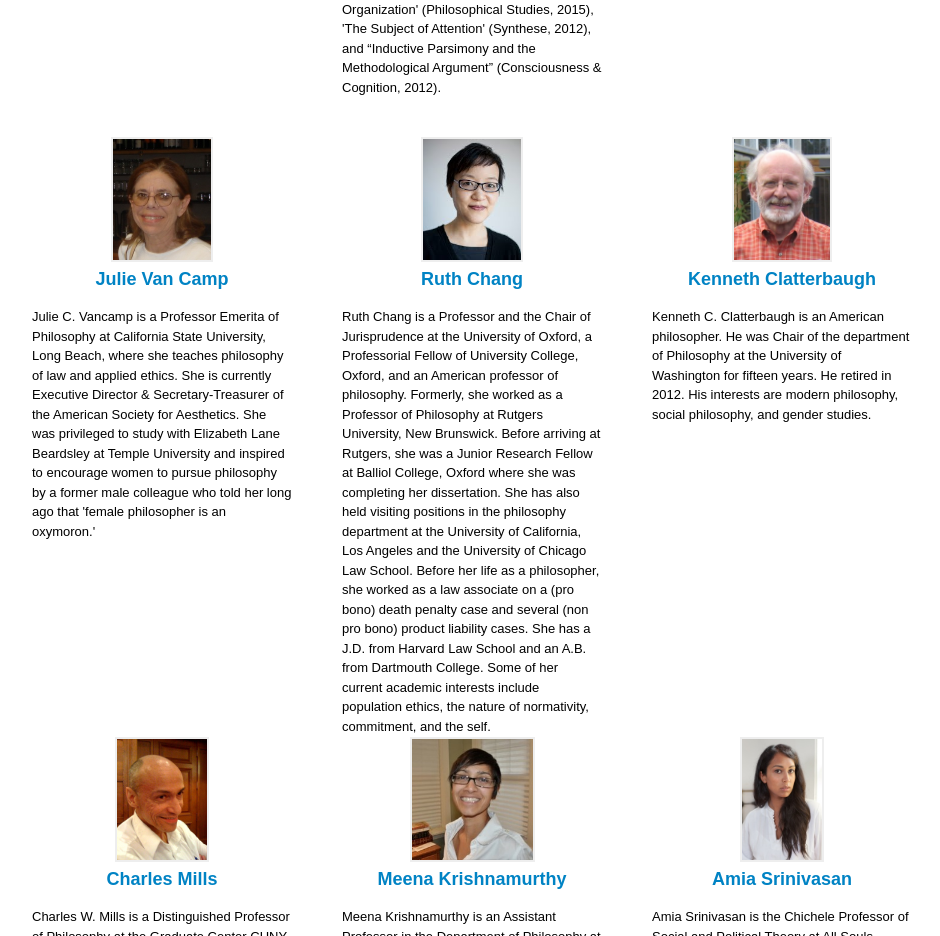
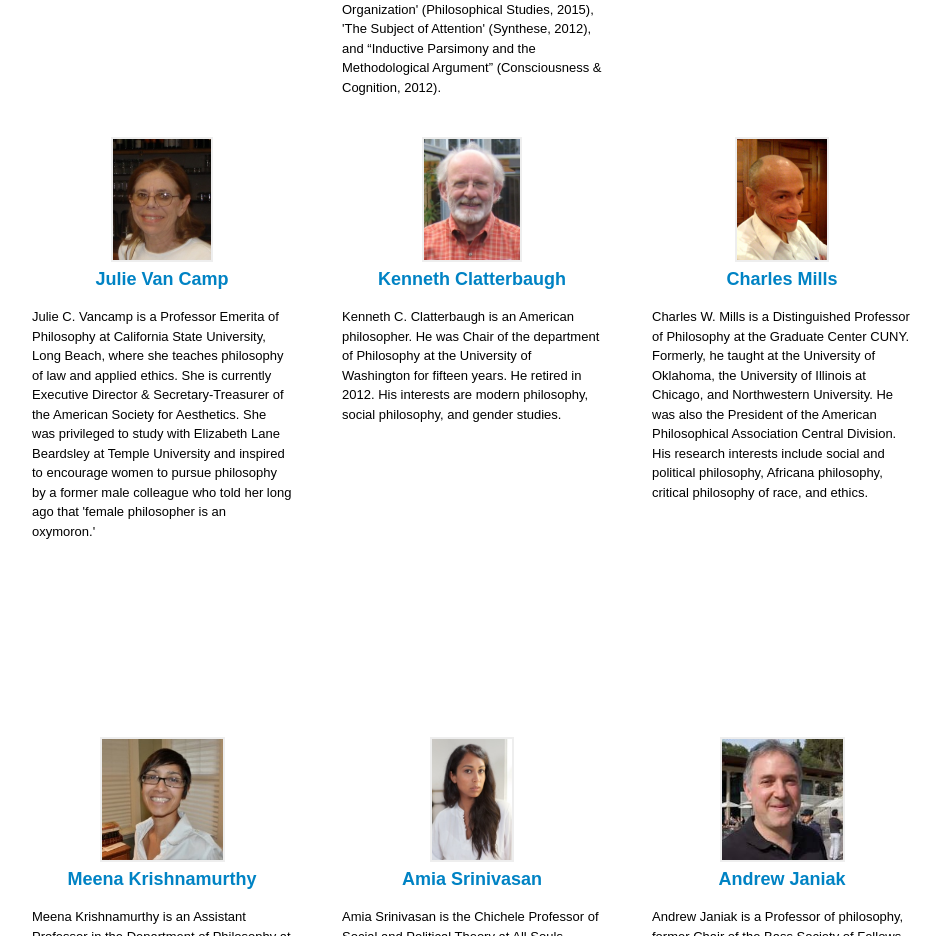
Before and after one commit to shuesken/women-in-philosophy, a Gatsby site: page /about in a window 1280 px wide. Shown: the part 2460-3396 px from the top of the page, without its empty margins (163-1103 px from the left). Built offline with nearby package versions, Linux system fonts and the light colour scheme; Gatsby itself is replaced by a stand-in of ours.

Commit message:
remove chang

```diff
--- a/src/pages/about.js
+++ b/src/pages/about.js
@@ -124,14 +124,6 @@
         className="advisor"
       >
         Julie C. Vancamp is a Professor Emerita of Philosophy at California State University, Long Beach, where she teaches philosophy of law and applied ethics. She is currently Executive Director & Secretary-Treasurer of the American Society for Aesthetics. She was privileged to study with Elizabeth Lane Beardsley at Temple University and inspired to encourage women to pursue philosophy by a former male colleague who told her long ago that 'female philosopher is an oxymoron.'
-      </Member>
-      <Member
-        name="Ruth Chang"
-        photo={profileImage.chang}
-        position=""
-        className="advisor"
-      >
-        Ruth Chang is a Professor and the Chair of Jurisprudence at the University of Oxford, a Professorial Fellow of University College, Oxford, and an American professor of philosophy. Formerly, she worked as a Professor of Philosophy at Rutgers University, New Brunswick. Before arriving at Rutgers, she was a Junior Research Fellow at Balliol College, Oxford where she was completing her dissertation. She has also held visiting positions in the philosophy department at the University of California, Los Angeles and the University of Chicago Law School. Before her life as a philosopher, she worked as a law associate on a (pro bono) death penalty case and several (non pro bono) product liability cases. She has a J.D. from Harvard Law School and an A.B. from Dartmouth College. Some of her current academic interests include population ethics, the nature of normativity, commitment, and the self.
       </Member>
       <Member
         name="Kenneth Clatterbaugh"
```
Also changed, not shown: src/images/members/chang.jpg (deleted).
